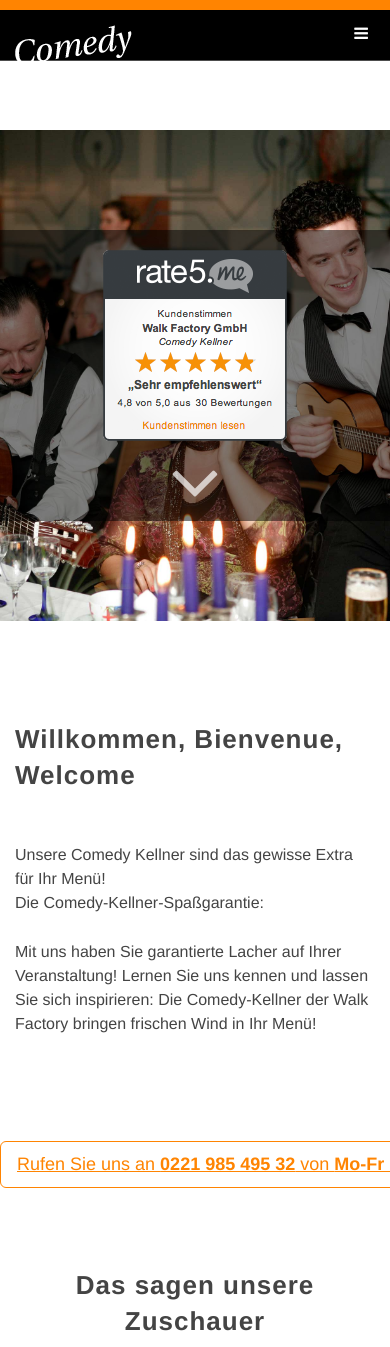
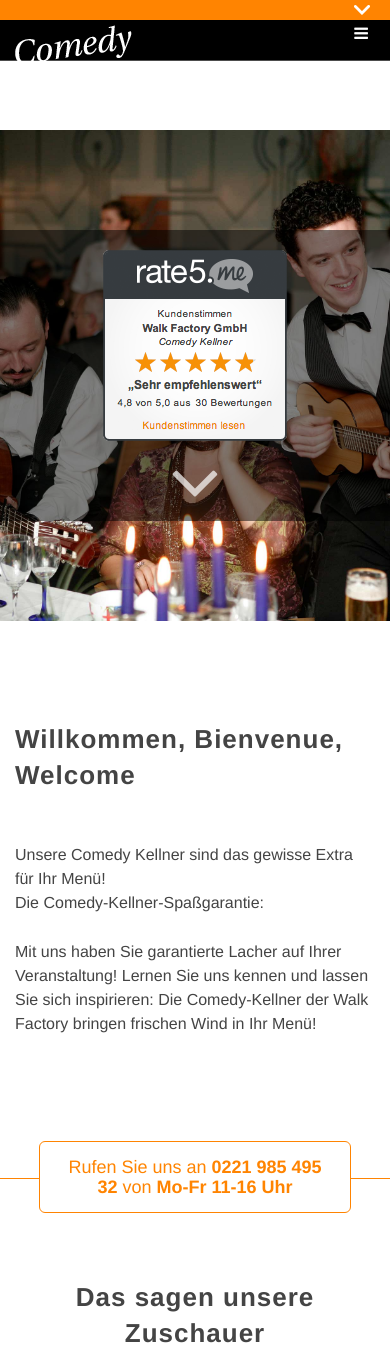
Before and after one commit to fummelfubbzer/comedy-walk-acts, a PHP site: page / in a window 390 px wide; the page is wider, and only the part inside the window is pictured. Shown: the top 1347 px of that part. Run offline with PHP 8.4, Linux system fonts and the light colour scheme; some libraries are stand-ins or nearby versions.

Commit message:
added wf-root and responsivess

```diff
--- a/css/styles.css
+++ b/css/styles.css
@@ -137,14 +137,7 @@ a:focus {
 }
 
 
-#wa-roof {
-  height: 10px;
-  background-color: #ff8401;
-  position: fixed;
-  top: 0;
-  width: 100%;
-  z-index: 1000;
-}
+
 
 .navbar-fixed-top {
   top: 10px;
@@ -190,6 +183,7 @@ a:focus {
   padding-top: 0;
   padding-bottom: 0;
   line-height: 45px;
+  text-decoration: none;
 }
 
 .usps { font-size: 24px;}
@@ -257,7 +251,7 @@ a:focus {
     font-size: 18px;
 }
 
-
+footer#main-footer { line-height: 80px; background-color: #666666;}
 
 
 @media(min-width:767px) {
@@ -406,6 +400,14 @@ a:focus {
 
 @media(max-width:767px) {
   .intro { margin-top: 130px;}
+  .navbar-custom .nav li a { font-size: 15px; line-height: 26px;}
+  .content-section .section-call2action { margin-bottom: -135px;}
+  .section-call2action .btn {
+    white-space: normal;
+    line-height: 20px;
+    padding: 15px 20px;
+    width: 80%;
+  }
 
 
     ul.banner-social-buttons>li {
--- /dev/null
+++ b/css/wf-roof.css
@@ -0,0 +1,79 @@
+#wf-roof {
+  border-bottom: 10px solid #ff8401;
+  position: fixed;
+  top: 0px;
+  width: 100%;
+  z-index: 9000;
+
+}
+
+#wf-roof img {max-width: 100%;}
+
+#wf-roof a:link { color: inherit; text-decoration: underline; }
+#wf-roof a:hover,
+#wf-roof a:active { color: #ff8401; text-decoration: none;}
+
+#wf-roof h1,
+#wf-roof h2,
+#wf-roof h3,
+#wf-roof h4 { font-weight: normal;}
+
+#wf-roof .wf-roof-container {
+  display: table;
+  width: 100%;
+  padding: 30px 20px;
+  color: #999999;
+  background-color: #444444;
+}
+
+#wf-roof.closed .wf-roof-container { display: none; }
+
+#wf-roof #wf-roof-main-logo { display: block; margin-bottom: 20px;}
+#wf-roof .wf-roof-col { float: left;}
+#wf-roof .wf-roof-col span em {width: 50px; display: inline-block; color: #666;}
+#wf-roof .wf-roof-adress { margin-right: 30px;}
+#wf-roof .wf-roof-col-1 { width: 36%; margin-right: 4%;}
+#wf-roof .wf-roof-col-2 { width: 60%;}
+
+#wf-roof #wf-roof-shows { display: table; width: 100%;}
+#wf-roof #wf-roof-shows a { display: table-cell; width: 25%; text-align: center;}
+
+#wf-roof .wf-roof-trigger {
+  height: 40px;
+  background: #ff8401 url("../img/wf-roof/logo-walk-factory-small.png") no-repeat 10px 0px;
+  width: 130px;
+  position: absolute;
+  bottom: -47px;
+  right: 0;
+  cursor: pointer;
+}
+
+#wf-roof .wf-roof-trigger i.wf-caret { width: 16px; height: 10px; background: #ff8401 url("../img/wf-roof/caret-sprite.png") no-repeat left top; display: inline-block; position: absolute; right: 10px; top: 15px; }
+#wf-roof.open .wf-roof-trigger i.wf-caret { background-position: 0px -10px;}
+
+
+
+@media(max-width:767px) {
+
+  #wf-roof .wf-roof-trigger {
+    width: 100%;
+    background-image: none;
+    height: 20px;
+    bottom: -20px;
+  }
+
+  #wf-roof #wf-roof-main-logo {
+    float: left;
+    margin-bottom: 20px;
+    margin-right: 30px;
+  }
+
+  #wf-roof h1,
+  #wf-roof h2,
+  #wf-roof h3,
+  #wf-roof h4 { font-size: 12px; margin: 20px 0;}
+  #wf-roof .wf-roof-col { float: left;}
+  #wf-roof .wf-roof-col-1,
+  #wf-roof .wf-roof-col-2 { width: 100%; margin-right: 0;}
+  #wf-roof .wf-roof-trigger i.wf-caret { right: 20px; top: 5px;}
+}
--- a/index.html
+++ b/index.html
@@ -25,12 +25,40 @@
 
     <!-- Custom Theme CSS -->
     <link href="css/styles.css" rel="stylesheet">
+    <link href="css/wf-roof.css" rel="stylesheet">
 
 </head>
 
 <body id="page-top" data-spy="scroll" data-target=".navbar-custom">
 
-    <div id="wa-roof">
+    <div id="wf-roof">
+      <div class="wf-roof-container">
+        <div class="wf-roof-col-1 wf-roof-col">
+          <a href="#" id="wf-roof-main-logo" ><img src="img/wf-roof/logo-walk-factory.png" /></a>
+          <div class="wf-roof-adress wf-roof-col">
+            <span class="wf-roof-company-name">Walk Factory GmbH</span><br>
+            <span class="wf-roof-streetname">Hardefuststr. 14</span><br>
+            <span class="wf-roof-zip-city">50677 Köln</span>
+          </div>
+          <div class="wf-roof-contact-detail wf-roof-col">
+            <span class="wf-roof-tel"><em>Tel:</em>0221-98 54 95 32</span><br>
+            <span class="wf-roof-email"><em>Email:</em><a href="mailto:info@mail-wf.de">info@mail-wf.de</a></span><br>
+            <span class="wf-roof-url"><em>Web:</em><a href="http://www.walk-factory.de">www.walk-factory.de</a></span>
+          </div>
+        </div>
+        <div class="wf-roof-col-2 wf-roof-col">
+          <h4>Weitere Shows der Walk Factory GmbH</h4>
+          <div id="wf-roof-shows">
+            <a href="#"><img src="img/wf-roof/logo-andre-desery-wirkungsvoll.png" /></a>
+            <a href="#"><img src="img/wf-roof/logo-comedy-kellner.png" /></a>
+            <a href="#"><img src="img/wf-roof/logo-euforia-die-dinnershow.png" /></a>
+            <a href="#"><img src="img/wf-roof/logo-vinolusion.png" /></a>
+          </div>
+        </div>
+      </div>
+      <div class="wf-roof-trigger">
+        <i class="wf-caret"></i>
+      </div>
     </div>
 
     <nav class="navbar navbar-custom navbar-fixed-top" role="navigation">
@@ -262,7 +290,11 @@
     </section>
 
     <div id="map"></div>
-
+    <footer id="main-footer">
+      <div class="container">
+        Hallo
+      </div>
+    </footer>
     <!-- Core JavaScript Files -->
     <script src="https://ajax.googleapis.com/ajax/libs/jquery/1.10.2/jquery.min.js"></script>
     <script src="http://netdna.bootstrapcdn.com/bootstrap/3.0.3/js/bootstrap.min.js"></script>
@@ -273,6 +305,7 @@
 
     <!-- Custom Theme JavaScript -->
     <script src="js/script.js"></script>
+    <script src="js/wf-roof.js"></script>
 
 </body>
 
--- /dev/null
+++ b/js/wf-roof.js
@@ -0,0 +1,83 @@
+var s,
+WFRoot = {
+
+  settings: {
+    trigger: $('#wf-roof .wf-roof-trigger'),
+    height: $('#wf-roof').outerHeight() -10,
+    initClass: "closed"
+  },
+
+  init: function() {
+    s = this.settings;
+    this.bindUIActions();
+
+  },
+
+  bindUIActions: function() {
+    // s.moreButton.on("click", function() {
+    //   NewsWidget.getMoreArticles(s.numArticles);
+    // });
+    $('#wf-roof').addClass(s.initClass);
+    // $('#wf-roof .wf-roof-container').hide();
+    // $(s.trigger).click(function(){
+    //   if ($("#wf-roof").hasClass("closed")) {
+    //     $('#wf-roof.closed').animate({
+    //       top: "0"
+    //     }, "fast", function(){
+    //       // complete
+    //       $('#wf-roof.closed').removeClass("closed").addClass("open");
+    //       $('#wf-roof .wf-roof-container').fadeIn();
+    //     })
+    //   } else {
+    //     $('#wf-roof').animate({
+    //       top: "-" + s.height
+    //     }, "fast", function(){
+    //       // complete
+    //       $('#wf-roof').removeClass("open").addClass("closed");
+    //       $('#wf-roof .wf-roof-container').hide();
+    //     })
+    //   }
+    //
+    // })
+    $('#wf-roof').click(function(e){
+      return false;
+    })
+    $(s.trigger).click(function(e){
+      if ($("#wf-roof").hasClass("closed")) {
+        $('#wf-roof.closed').removeClass("closed").addClass("open");
+        $('#wf-roof .wf-roof-container').show();
+      } else {
+        $('#wf-roof').removeClass("open").addClass("closed");
+        $('#wf-roof .wf-roof-container').hide();
+      }
+    })
+  },
+
+  getMoreArticles: function(numToGet) {
+    // $.ajax or something
+    // using numToGet as param
+  }
+
+};
+
+
+$(document).ready(function() {
+    // $('#wf-roof.closed .wf-roof-trigger').click(function(){
+    //   $('#wf-roof.closed').animate({
+    //     top: "0"
+    //   }, "fast", function(){
+    //     // complete
+    //     $('#wf-roof.closed').removeClass("closed").addClass("open");
+    //   })
+    // })
+    //
+    // $('#wf-roof.open .wf-roof-trigger').click(function(){
+    //   $('#wf-roof.open').animate({
+    //     top: "-230px"
+    //   }, "fast", function(){
+    //     // complete
+    //     $('#wf-roof.open').removeClass("open").addClass("closed");
+    //   })
+    // })
+    WFRoot.init();
+});
```
Also changed, not shown: img/logo-walk-factory-neg.png (added), img/wf-roof/caret-sprite.png (added), img/wf-roof/logo-andre-desery-wirkungsvoll.png (added), img/wf-roof/logo-comedy-kellner.png (added), img/wf-roof/logo-euforia-die-dinnershow.png (added), img/wf-roof/logo-vinolusion.png (added), img/wf-roof/logo-walk-factory-small.png (added), img/wf-roof/logo-walk-factory.png (added).
